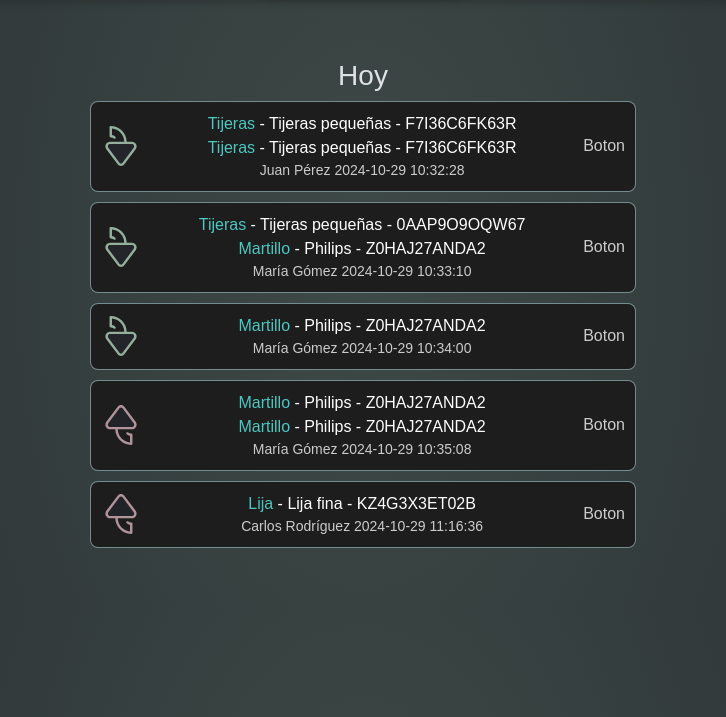
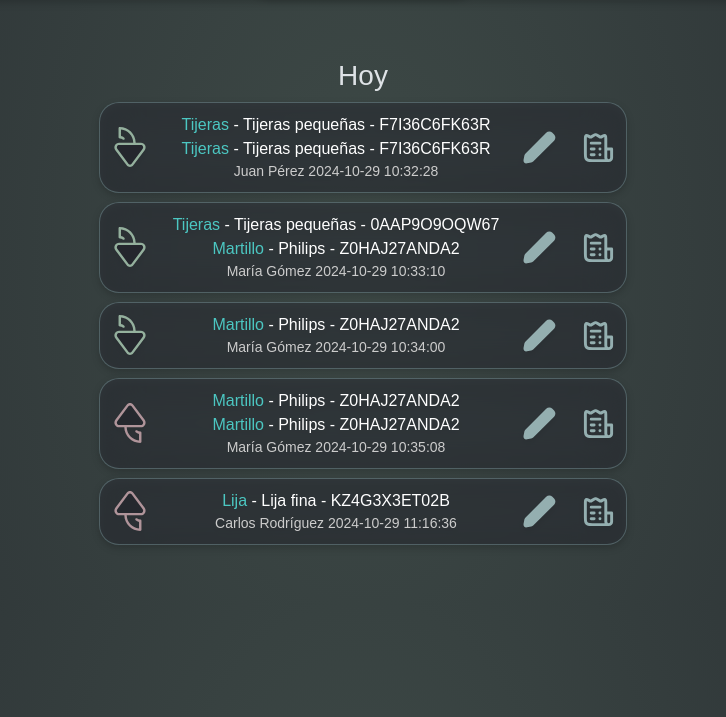
Before and after one commit to Joaminer/SGD, a Flask app: page / in a window 1280 px wide. Shown: the part 83-800 px from the top of the page, without its empty margins (277-1003 px from the left). Run offline with Flask 3, Linux system fonts and the light colour scheme; data comes from the database, SQL or seed files in the repository; both versions use the stored data as it was after the commit; some libraries are stand-ins or nearby versions.

Commit message:
historial y form

```diff
--- a/static/css/styles.css
+++ b/static/css/styles.css
@@ -346,12 +346,23 @@ header nav ul .single a:hover svg path {
     justify-content: space-between;
     align-items: center;
     border: 1px solid ;
-    border-radius: 8px;
+
     padding: 10px;
-    border: 1px solid #96babdb6;
+
     margin-bottom: 10px;
-    background-color: #1d1d1d; /* Fondo oscuro */
+
     color: #fff; /* Texto claro */
+
+
+
+        background: rgba(46, 50, 57, 0.55) !important;
+        border: 1px solid #96babd56 !important;
+        backdrop-filter: blur(22.8077px) !important;
+
+        border-radius: 20px;
+        margin: 9px;
+        filter: drop-shadow(0px 3.53161px 3.53161px rgba(0, 0, 0, 0.301)) !important;
+
 }
 
 .operation-left-icon i {
--- a/static/script.js
+++ b/static/script.js
@@ -18,7 +18,7 @@ $(document).ready(function() {
     }
 
     let isValid = true;
-
+    let barcodes = [];
     $('#addItem').on('click', function() {
         isValid = true;
         let modeloInput = $('#modelo');
@@ -115,9 +115,20 @@ $(document).ready(function() {
 
 
         handleEvent({ type: 'click' });
-
+        console.log(barcodes)
+        console.log(barcodeInput.val())
         // Validar cada campo y mostrar mensajes de error si es necesario
-
+        for (let i = 0; i < barcodes.length; i++) {
+            if (barcodes[i] === barcodeInput.val()) {
+                $('#barcode-error').text('Ya existe el código de barras');
+                barcodeInput.addClass('is-invalid');
+                isValid = false;
+                break;
+            }
+            else {
+                $('#barcode-error').text('No se encontró el ítem con el código de barras.'); // Limpiar el mensaje de error si el código de barras es diferente
+            }
+        }
         console.log(isValid)
         // Si todos los campos son válidos, agregar el ítem a la lista
         if (isValid) {
@@ -126,6 +137,8 @@ $(document).ready(function() {
             $('#units').prop('disabled', false);
             addItemToConfirmedList(item);
             $('#ingresoForm').trigger('reset');
+            barcodes.push(barcodeInput.val());
+            $('#barcode').val('');
         }
     });
 
@@ -143,9 +156,9 @@ $(document).ready(function() {
         $('#states').val(item.estado);
         $('#stock_critico').val(item.stock_critico);
         $(this).closest('.confirmed-item').remove()
-          $('#userFormDiv').addClass('d-none');
-         $('#userFormDiv').addClass('animate__fadeInUp');
-         $('#scont').removeClass('d-none');
+        $('#userFormDiv').addClass('d-none');
+        $('#userFormDiv').addClass('animate__fadeInUp');
+        $('#scont').removeClass('d-none');
     });
     $(document).on('click', '.delete-item', function() {
         $(this).closest('.confirmed-item').remove();
@@ -536,9 +549,8 @@ $(document).ready(function() {
                     }
                 },
                 error: function(error) {
-                    $('#barcode').addClass('is-invalid');
                     isValid=true
-                    barcodeError.text('No se encontró el ítem con el código de barras.');
+
                 }
             });
         } else {
@@ -780,8 +792,14 @@ for (let proceso_id in groupedData) {
                     <span class="operation-date">${operation.fecha_hora}</span>
                 </div>
             </div>
-            <div class="operation-right-icon">
-                <button class="print-receipt-btn">Boton
+            <div class="operation-right-icon row">
+                <a class="col"><svg width="35px" height="35px" viewBox="0 0 24 24" fill="none" xmlns="http://www.w3.org/2000/svg">
+                    <path fill-rule="evenodd" clip-rule="evenodd" d="M20.8477 1.87868C19.6761 0.707109 17.7766 0.707105 16.605 1.87868L2.44744 16.0363C2.02864 16.4551 1.74317 16.9885 1.62702 17.5692L1.03995 20.5046C0.760062 21.904 1.9939 23.1379 3.39334 22.858L6.32868 22.2709C6.90945 22.1548 7.44285 21.8693 7.86165 21.4505L22.0192 7.29289C23.1908 6.12132 23.1908 4.22183 22.0192 3.05025L20.8477 1.87       868ZM18.0192 3.29289C18.4098 2.90237 19.0429 2.90237 19.4335 3.29289L20.605 4.46447C20.9956 4.85499 20.9956 5.48815 20.605 5.87868L17.9334 8.55027L15.3477 5.96448L18.0192 3.29289ZM13.9334 7.3787L3.86165 17.4505C3.72205 17.5901 3.6269 17.7679 3.58818 17.9615L3.00111 20.8968L5.93645 20.3097C6.13004 20.271 6.30784 20.1759 6.44744 20.0363L16.5192 9.96448L13.9334 7.3787Z" fill="#94AFB0"/>
+                    </svg></a>
+
+                <a class="col"><svg width="35px" height="35px" viewBox="0 0 24 24" fill="none" xmlns="http://www.w3.org/2000/svg">
+                <path d="M17 13.0001H21V19.0001C21 20.1047 20.1046 21.0001 19 21.0001M17 13.0001V19.0001C17 20.1047 17.8954 21.0001 19 21.0001M17 13.0001V5.75719C17 4.8518 17 4.3991 16.8098 4.13658C16.6439 3.90758 16.3888 3.75953 16.1076 3.72909C15.7853 3.6942 15.3923 3.9188 14.6062 4.368L14.2938 4.54649C14.0045 4.71183 13.8598 4.7945 13.7062 4.82687C13.5702 4.85551 13.4298 4.85551 13.2938 4.82687C13.1402 4.7945 12.9955 4.71183 12.7062 4.54649L10.7938 3.45372C10.5045 3.28838 10.3598 3.20571 10.2062 3.17334C10.0702 3.14469 9.92978 3.14469 9.79383 3.17334C9.64019 3.20571 9.49552 3.28838 9.20618 3.45372L7.29382 4.54649C7.00448 4.71183 6.85981 4.7945 6.70617 4.82687C6.57022 4.85551 6.42978 4.85551 6.29383 4.82687C6.14019 4.7945 5.99552 4.71183 5.70618 4.54649L5.39382 4.368C4.60772 3.9188 4.21467 3.6942 3.89237 3.72909C3.61123 3.75953 3.35611 3.90758 3.1902 4.13658C3 4.3991 3 4.8518 3 5.75719V16.2001C3 17.8803 3 18.7203 3.32698 19.3621C3.6146 19.9266 4.07354 20.3855 4.63803 20.6731C5.27976 21.0001 6.11984 21.0001 7.8 21.0001H19M7 13.0001H9M7 9.0001H13M7 17.0001H9M13 17.0001H13.01M13 13.0001H13.01" stroke="#94AFB0" stroke-width="2" stroke-linecap="round" stroke-linejoin="round"/>
+                </svg></a>
                 </button>
             </div>
         </div>
--- a/templates/base.html
+++ b/templates/base.html
@@ -134,7 +134,7 @@
 
                                   </div>
                           </div>
-                          <div class="col-8">
+                          <div class="col-8 justify-content-center ">
                             <div class="sticky-top d-none animate__animated animate__fadeInUp" id="userFormDiv">
                                 <div class="search-container" id="user-search-container">
                                     <div class="input-group mb-3">
```
Also changed, not shown: materials.db, recursos/calendar-days-svgrepo-com.svg (added), recursos/edit-svgrepo-com.svg (added), recursos/receipt-alt-svgrepo-com.svg (added).
